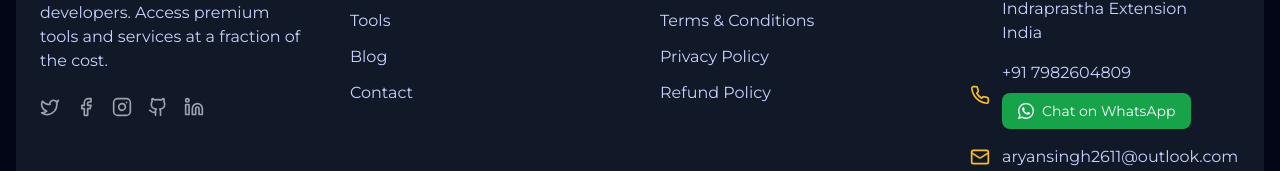
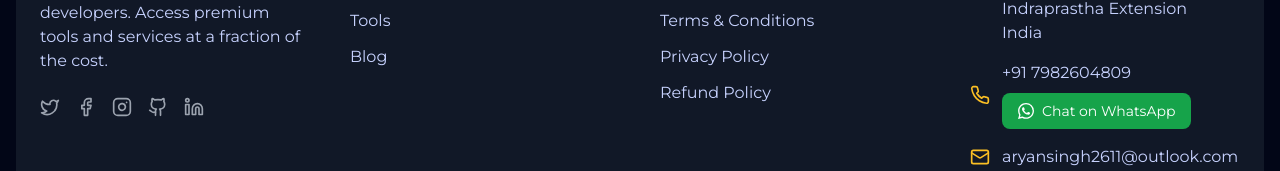
Before and after one commit to Kak4shi73/rankblaze99, a React (Vite) app: page / in a window 1280 px wide. Shown: the part 3447-3618 px from the top of the page. Built offline with nearby package versions, Linux system fonts and the light colour scheme; no server answers; a web font is replaced by a local one.

Commit message:
Remove Contact link from Quick Links in footer

```diff
--- a/src/components/layout/Footer.tsx
+++ b/src/components/layout/Footer.tsx
@@ -49,9 +49,6 @@ const Footer = () => {
               </li>
               <li>
                 <a href="/blog" className="text-indigo-200 hover:text-amber-400 transition-colors">Blog</a>
-              </li>
-              <li>
-                <a href="/contact" className="text-indigo-200 hover:text-amber-400 transition-colors">Contact</a>
               </li>
             </ul>
           </div>
```
